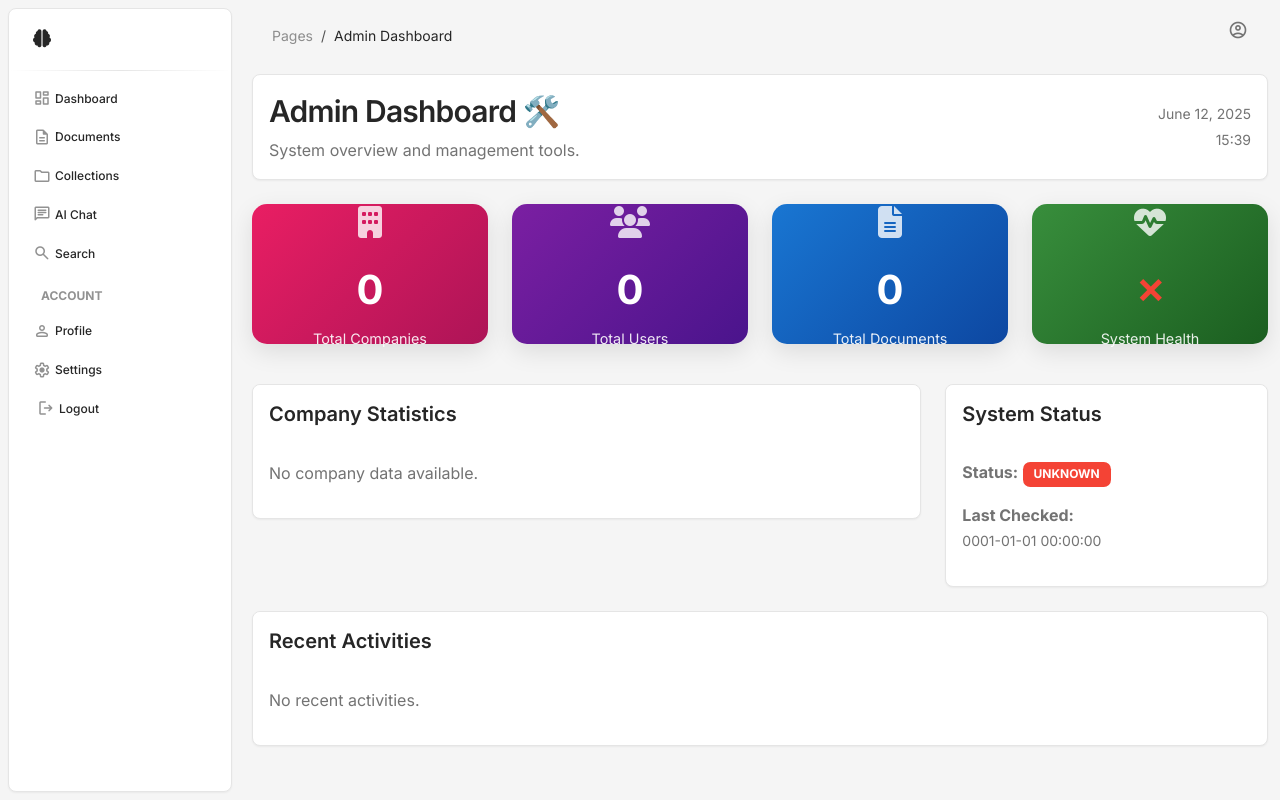
After one commit to davidetaddeucci/Hybrid.CleverDocs2, an ASP.NET Core app: template Hybrid.CleverDocs.WebUI/Views/Dashboard/Admin.cshtml in a window 1280 px wide. The commit adds this page. Run offline with ASP.NET Core 8, Linux system fonts and the light colour scheme; the template is opened without the code that fills it, so the values that code supplies are empty.

```diff
--- a/Hybrid.CleverDocs.WebUI/Controllers/AuthController.cs
+++ b/Hybrid.CleverDocs.WebUI/Controllers/AuthController.cs
@@ -64,7 +64,7 @@ public class AuthController : Controller
                 {
                     new Claim(ClaimTypes.Email, model.Email),
                     new Claim(ClaimTypes.Name, result.User?.FullName ?? model.Email),
-                    new Claim(ClaimTypes.NameIdentifier, result.User?.Id.ToString() ?? ""),
+                    new Claim(ClaimTypes.NameIdentifier, result.User?.Id.ToString() ?? Guid.NewGuid().ToString()),
                     new Claim(ClaimTypes.Role, result.User?.Role ?? "User")
                 };
 
--- a/Hybrid.CleverDocs.WebUI/Program.cs
+++ b/Hybrid.CleverDocs.WebUI/Program.cs
@@ -60,7 +60,7 @@ if (!app.Environment.IsDevelopment())
     app.UseHsts();
 }
 
-app.UseHttpsRedirection();
+// app.UseHttpsRedirection(); // Disabled for development
 app.UseStaticFiles();
 app.UseRouting();
 
--- /dev/null
+++ b/Hybrid.CleverDocs.WebUI/Views/Dashboard/Admin.cshtml
@@ -0,0 +1,242 @@
+@model Hybrid.CleverDocs.WebUI.ViewModels.AdminDashboardViewModel
+@{
+    ViewData["Title"] = "Admin Dashboard";
+}
+
+<!-- Welcome Section -->
+<div class="row mb-4">
+    <div class="col-12">
+        <div class="card">
+            <div class="card-body">
+                <div class="d-flex justify-content-between align-items-center">
+                    <div>
+                        <h3 class="mb-1">Admin Dashboard 🛠️</h3>
+                        <p class="text-muted mb-0">System overview and management tools.</p>
+                    </div>
+                    <div class="text-end">
+                        <small class="text-muted">@DateTime.Now.ToString("MMMM dd, yyyy")</small>
+                        <br>
+                        <small class="text-muted">@DateTime.Now.ToString("HH:mm")</small>
+                    </div>
+                </div>
+            </div>
+        </div>
+    </div>
+</div>
+
+<!-- Stats Cards -->
+<div class="row mb-4">
+    <div class="col-lg-3 col-md-6 mb-3">
+        <div class="stats-card" style="background: linear-gradient(135deg, #e91e63, #ad1457);">
+            <div class="stats-icon">
+                <i class="fas fa-building"></i>
+            </div>
+            <div class="stats-number">@Model.TotalCompanies</div>
+            <p class="stats-label">Total Companies</p>
+        </div>
+    </div>
+
+    <div class="col-lg-3 col-md-6 mb-3">
+        <div class="stats-card" style="background: linear-gradient(135deg, #7b1fa2, #4a148c);">
+            <div class="stats-icon">
+                <i class="fas fa-users"></i>
+            </div>
+            <div class="stats-number">@Model.TotalUsers</div>
+            <p class="stats-label">Total Users</p>
+        </div>
+    </div>
+
+    <div class="col-lg-3 col-md-6 mb-3">
+        <div class="stats-card" style="background: linear-gradient(135deg, #1976d2, #0d47a1);">
+            <div class="stats-icon">
+                <i class="fas fa-file-alt"></i>
+            </div>
+            <div class="stats-number">@Model.TotalDocuments</div>
+            <p class="stats-label">Total Documents</p>
+        </div>
+    </div>
+
+    <div class="col-lg-3 col-md-6 mb-3">
+        <div class="stats-card" style="background: linear-gradient(135deg, #388e3c, #1b5e20);">
+            <div class="stats-icon">
+                <i class="fas fa-heartbeat"></i>
+            </div>
+            <div class="stats-number">
+                @if (Model.SystemHealth?.IsHealthy == true)
+                {
+                    <span class="text-success">✓</span>
+                }
+                else
+                {
+                    <span class="text-danger">✗</span>
+                }
+            </div>
+            <p class="stats-label">System Health</p>
+        </div>
+    </div>
+</div>
+
+<!-- Company Stats -->
+<div class="row mb-4">
+    <div class="col-lg-8">
+        <div class="card">
+            <div class="card-header">
+                <h5 class="mb-0">Company Statistics</h5>
+            </div>
+            <div class="card-body">
+                @if (Model.CompanyStats?.Any() == true)
+                {
+                    <div class="table-responsive">
+                        <table class="table table-hover">
+                            <thead>
+                                <tr>
+                                    <th>Company</th>
+                                    <th>Users</th>
+                                    <th>Documents</th>
+                                    <th>Status</th>
+                                </tr>
+                            </thead>
+                            <tbody>
+                                @foreach (var company in Model.CompanyStats)
+                                {
+                                    <tr>
+                                        <td>@company.Name</td>
+                                        <td>@company.UserCount</td>
+                                        <td>@company.DocumentCount</td>
+                                        <td>
+                                            @if (company.IsActive)
+                                            {
+                                                <span class="badge bg-success">Active</span>
+                                            }
+                                            else
+                                            {
+                                                <span class="badge bg-danger">Inactive</span>
+                                            }
+                                        </td>
+                                    </tr>
+                                }
+                            </tbody>
+                        </table>
+                    </div>
+                }
+                else
+                {
+                    <p class="text-muted">No company data available.</p>
+                }
+            </div>
+        </div>
+    </div>
+
+    <div class="col-lg-4">
+        <div class="card">
+            <div class="card-header">
+                <h5 class="mb-0">System Status</h5>
+            </div>
+            <div class="card-body">
+                @if (Model.SystemHealth != null)
+                {
+                    <div class="mb-3">
+                        <strong>Status:</strong>
+                        @if (Model.SystemHealth.IsHealthy)
+                        {
+                            <span class="badge bg-success">Healthy</span>
+                        }
+                        else
+                        {
+                            <span class="badge bg-danger">@Model.SystemHealth.Status</span>
+                        }
+                    </div>
+                    <div class="mb-3">
+                        <strong>Last Checked:</strong><br>
+                        <small class="text-muted">@Model.SystemHealth.LastChecked.ToString("yyyy-MM-dd HH:mm:ss")</small>
+                    </div>
+                }
+                else
+                {
+                    <p class="text-muted">System health data unavailable.</p>
+                }
+            </div>
+        </div>
+    </div>
+</div>
+
+<!-- Recent Activities -->
+<div class="row">
+    <div class="col-12">
+        <div class="card">
+            <div class="card-header">
+                <h5 class="mb-0">Recent Activities</h5>
+            </div>
+            <div class="card-body">
+                @if (Model.RecentActivities?.Any() == true)
+                {
+                    <div class="table-responsive">
+                        <table class="table table-hover">
+                            <thead>
+                                <tr>
+                                    <th>Action</th>
+                                    <th>User</th>
+                                    <th>Company</th>
+                                    <th>Date</th>
+                                </tr>
+                            </thead>
+                            <tbody>
+                                @foreach (var activity in Model.RecentActivities.Take(10))
+                                {
+                                    <tr>
+                                        <td>@activity.Action</td>
+                                        <td>@activity.UserEmail</td>
+                                        <td>@activity.CompanyName</td>
+                                        <td>@activity.CreatedAt.ToString("yyyy-MM-dd HH:mm")</td>
+                                    </tr>
+                                }
+                            </tbody>
+                        </table>
+                    </div>
+                }
+                else
+                {
+                    <p class="text-muted">No recent activities.</p>
+                }
+            </div>
+        </div>
+    </div>
+</div>
+
+<style>
+.stats-card {
+    background: linear-gradient(135deg, #667eea 0%, #764ba2 100%);
+    border-radius: 15px;
+    padding: 25px;
+    color: white;
+    text-align: center;
+    box-shadow: 0 8px 25px rgba(0,0,0,0.1);
+    transition: transform 0.3s ease;
+    height: 140px;
+    display: flex;
+    flex-direction: column;
+    justify-content: center;
+}
+
+.stats-card:hover {
+    transform: translateY(-5px);
+}
+
+.stats-icon {
+    font-size: 2rem;
+    margin-bottom: 10px;
+    opacity: 0.8;
+}
+
+.stats-number {
+    font-size: 2.5rem;
+    font-weight: bold;
+    margin-bottom: 5px;
+}
+
+.stats-label {
+    font-size: 0.9rem;
+    opacity: 0.9;
+    margin: 0;
+}
+</style>
--- a/Hybrid.CleverDocs.WebUI/Views/Shared/_Layout.cshtml
+++ b/Hybrid.CleverDocs.WebUI/Views/Shared/_Layout.cshtml
@@ -105,6 +105,8 @@
 
     <!-- Scripts -->
     <script src="https://cdn.jsdelivr.net/npm/bootstrap@5.3.0/dist/js/bootstrap.bundle.min.js"></script>
+    <!-- Perfect Scrollbar -->
+    <script src="https://cdn.jsdelivr.net/npm/perfect-scrollbar@1.5.5/dist/perfect-scrollbar.min.js"></script>
     <script src="~/js/material-dashboard.js"></script>
 
     @await RenderSectionAsync("Scripts", required: false)
--- a/Hybrid.CleverDocs.WebUI/Views/Shared/_LoginLayout.cshtml
+++ b/Hybrid.CleverDocs.WebUI/Views/Shared/_LoginLayout.cshtml
@@ -74,6 +74,8 @@
 
     <!-- Scripts -->
     <script src="https://cdn.jsdelivr.net/npm/bootstrap@5.3.0/dist/js/bootstrap.bundle.min.js"></script>
+    <!-- Perfect Scrollbar -->
+    <script src="https://cdn.jsdelivr.net/npm/perfect-scrollbar@1.5.5/dist/perfect-scrollbar.min.js"></script>
     <script src="~/js/material-dashboard.js"></script>
 
     @await RenderSectionAsync("Scripts", required: false)
--- /dev/null
+++ b/Hybrid.CleverDocs.WebUI/cookies.txt
@@ -0,0 +1,5 @@
+# Netscape HTTP Cookie File
+# https://curl.se/docs/http-cookies.html
+# This file was generated by libcurl! Edit at your own risk.
+
+#HttpOnly_localhost	FALSE	/	FALSE	0	.AspNetCore.Antiforgery.1hEdUcbdPNk	CfDJ8LGEErMsl4JDj0pLwp1kR44UQ6LAueGpqUpck6FB7CLPD2NhsrRh2Kx10q3Qa6tJ3djfRT832V7G_kuQNPAe9H5IIws3tgtagpLx8pImnGT7hDOtXkKNbn_GjoFkQAE5XqlRLNpxC5YAtfDPSxzrfNw
--- a/Hybrid.CleverDocs.WebUI/wwwroot/js/material-dashboard.js
+++ b/Hybrid.CleverDocs.WebUI/wwwroot/js/material-dashboard.js
@@ -16,12 +16,16 @@
 
     if (document.getElementsByClassName('navbar-collapse')[0]) {
       var fixedplugin = document.querySelector('.navbar:not(.navbar-expand-lg) .navbar-collapse');
-      var ps2 = new PerfectScrollbar(fixedplugin);
+      if (fixedplugin) {
+        var ps2 = new PerfectScrollbar(fixedplugin);
+      }
     };
 
     if (document.getElementsByClassName('fixed-plugin')[0]) {
       var fixedplugin = document.querySelector('.fixed-plugin');
-      var ps3 = new PerfectScrollbar(fixedplugin);
+      if (fixedplugin) {
+        var ps3 = new PerfectScrollbar(fixedplugin);
+      }
     };
   };
 })();
```
Also changed, not shown: Hybrid.CleverDocs.WebUI/Controllers/DashboardController.cs (+13 -2 lines), Hybrid.CleverDocs.WebUI/ViewModels/DashboardViewModel.cs (+9 -7 lines), Hybrid.CleverDocs.WebUI/Views/Auth/Login.cshtml (+11 -2 lines), Hybrid.CleverDocs.WebUI/Views/Dashboard/Company.cshtml (added, +221 -0 lines).
